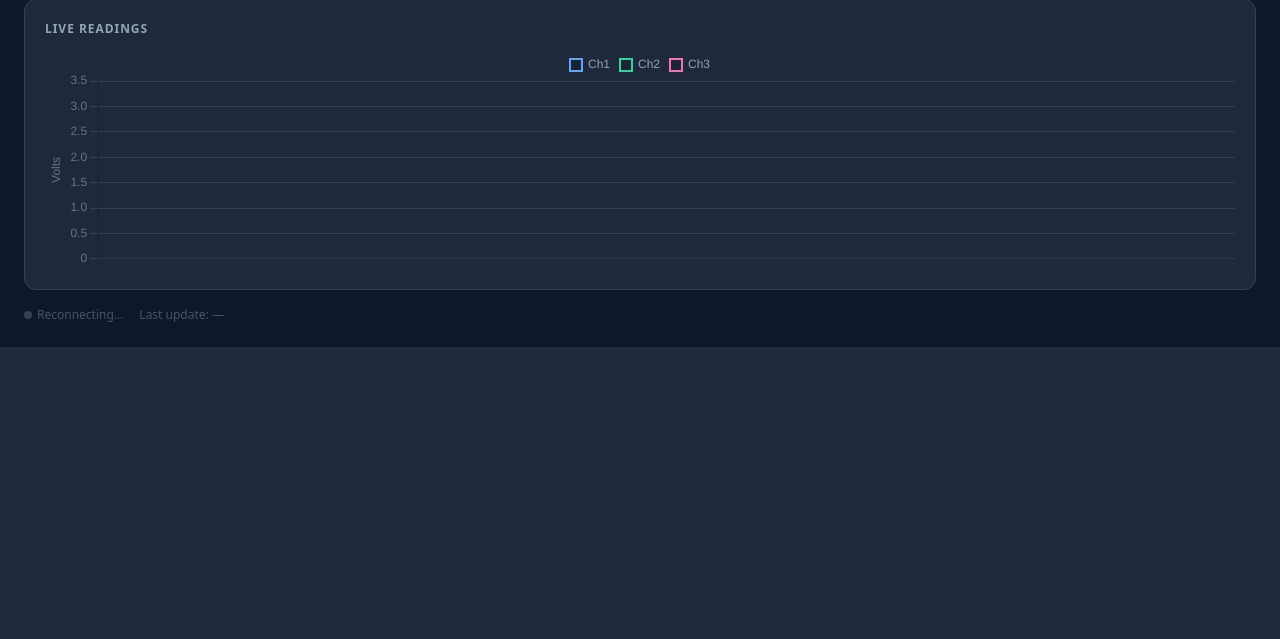
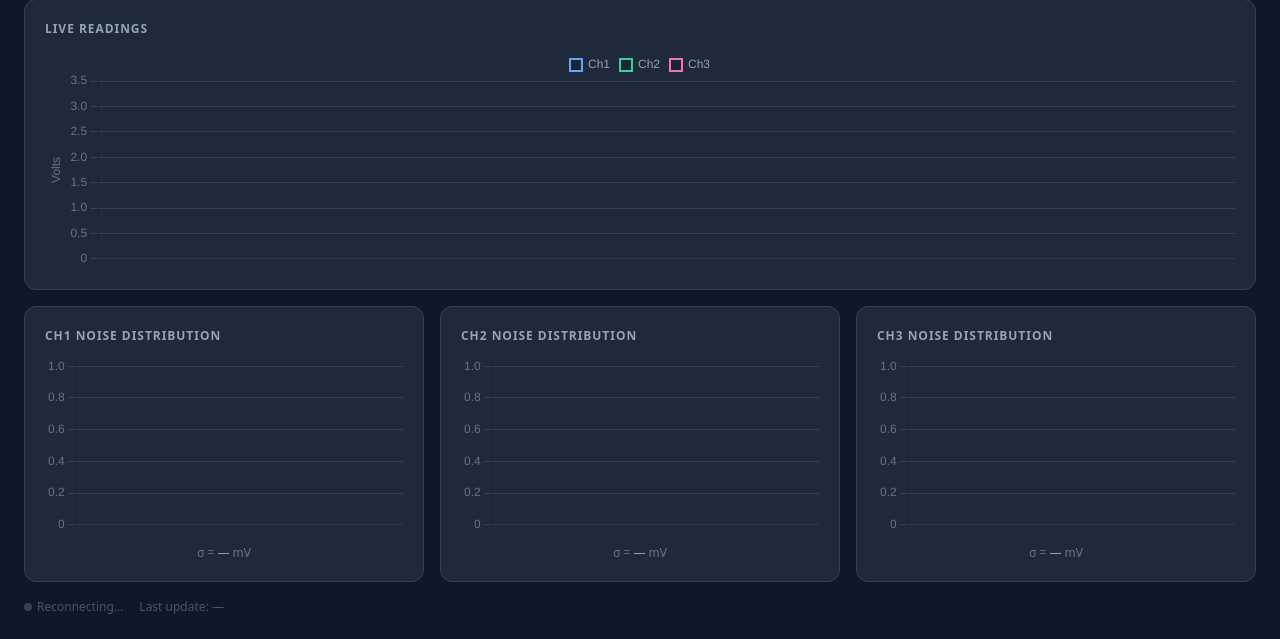
Before and after one commit to Charlotte-Knight/gas-test-daq, a FastAPI app: page / in a window 1280 px wide. Shown: the part 523-1162 px from the top of the page. Before the commit the page ends 870 px from the top, so only its background shows below. Run offline with FastAPI, Linux system fonts and the light colour scheme; data that the repository does not hold is empty.

Commit message:
histograms on dashboard to eval noise

```diff
--- a/daq.py
+++ b/daq.py
@@ -38,6 +38,7 @@ import logging
 import math
 import random
 import threading
+lock = threading.Lock()
 
 import time
 
@@ -47,6 +48,11 @@ from database import engine, get_mode
 from models import Measurement, Mode
 
 import revpimodio2
+
+from collections import deque
+
+buffers = [deque(maxlen=100) for _ in range(3)]
+latest_values = [None for _ in range(3)]
 
 logger = logging.getLogger(__name__)
 
@@ -59,10 +65,9 @@ rpi = revpimodio2.RevPiModIO(autorefresh=True)
 
 def read_adc() -> tuple[float, float, float]:
     """Return (ch1, ch2, ch3) voltages. Currently simulated."""
-    with adc_lock:
-      ch1 = rpi.io.AnalogInput_1.value / 1000
-      ch2 = rpi.io.AnalogInput_2.value / 1000
-      ch3 = rpi.io.AnalogInput_3.value / 1000
+    ch1 = rpi.io.AnalogInput_1.value / 1000
+    ch2 = rpi.io.AnalogInput_2.value / 1000
+    ch3 = rpi.io.AnalogInput_3.value / 1000
     return ch1, ch2, ch3
 
 
@@ -110,16 +115,9 @@ def compute_outputs(mode: Mode, ch1: float, ch2: float, ch3: float) -> tuple[boo
 # ---------------------------------------------------------------------------
 
 class DAQThread(threading.Thread):
-    """
-    Background thread that samples the ADC, resolves outputs for the current
-    mode, drives GPIO, and persists each measurement to SQLite.
-
-    The thread runs as a daemon so it exits automatically when the main
-    process shuts down. Call `stop()` for a clean shutdown.
-    """
-
-    def __init__(self, interval: float = 1.0) -> None:
-        super().__init__(name="daq-thread", daemon=True)
+    def __init__(self, name: str, interval: float = 1.0) -> None:
+        super().__init__(name=name,  daemon=True)
+        self.name = name
         self.interval = interval
         self._stop_event = threading.Event()
 
@@ -128,25 +126,39 @@ class DAQThread(threading.Thread):
         self._stop_event.set()
 
     def run(self) -> None:
-        logger.info("DAQ thread started (interval=%.1fs)", self.interval)
+        logger.info("%s thread started (interval=%.1fs)", self.name, self.interval)
         while not self._stop_event.is_set():
             start = time.monotonic()
             try:
                 self._tick()
             except Exception:
-                logger.exception("Error in DAQ tick — continuing")
+                logger.exception("Error in tick — continuing")
 
             # Sleep for the remainder of the interval to keep a steady rate
             elapsed = time.monotonic() - start
             sleep_for = max(0.0, self.interval - elapsed)
             self._stop_event.wait(timeout=sleep_for)
 
-        logger.info("DAQ thread stopped")
+        logger.info("%s thread stopped", self.name)
 
     def _tick(self) -> None:
-        ch1, ch2, ch3 = read_adc()
+        pass
 
+
+class DatabaseThread(DAQThread):
+    def __init__(self, interval: float = 1.0) -> None:
+        super().__init__(name="SamplerThread", interval=interval)
+
+    def _tick(self) -> None:
         with Session(engine) as session:
+            with lock:
+                ch1, ch2, ch3 = latest_values
+
+            if ch1 is None or ch2 is None or ch3 is None:
+                # No valid readings yet — skip this tick
+                logger.debug("No valid ADC readings yet, skipping tick")
+                return
+
             mode = get_mode(session)
             out1, out2 = compute_outputs(mode, ch1, ch2, ch3)
 
@@ -166,3 +178,16 @@ class DAQThread(threading.Thread):
                 "Saved: ch1=%.3f ch2=%.3f ch3=%.3f out1=%s out2=%s mode=%s",
                 ch1, ch2, ch3, out1, out2, mode.value,
             )
+
+class SamplerThread(DAQThread):
+    def __init__(self, interval: float = 1.0) -> None:
+        super().__init__(name="DatabaseThread", interval=interval)
+
+    def _tick(self) -> None:
+        global latest_values
+        ch1, ch2, ch3 = read_adc()
+        with lock:
+            latest_values = (ch1, ch2, ch3)
+            buffers[0].append(ch1)
+            buffers[1].append(ch2)
+            buffers[2].append(ch3)
--- a/main.py
+++ b/main.py
@@ -9,8 +9,10 @@ from fastapi.responses import HTMLResponse, StreamingResponse
 from sqlmodel import Session, select
 
 from database import get_mode, get_session, init_db, set_mode
-from daq import DAQThread
+from daq import SamplerThread, DatabaseThread, buffers
 from models import Measurement, Mode
+
+import numpy as np
 
 logging.basicConfig(
     level=logging.INFO,
@@ -22,21 +24,27 @@ logger = logging.getLogger(__name__)
 # Application lifespan — starts/stops the DAQ thread alongside FastAPI
 # ---------------------------------------------------------------------------
 
-_daq_thread: DAQThread | None = None
+_sampler_thread: SamplerThread | None = None
+_database_thread: DatabaseThread | None = None
 
 
 @asynccontextmanager
 async def lifespan(app: FastAPI):
-    global _daq_thread
+    global _sampler_thread, _database_thread
     init_db()
-    _daq_thread = DAQThread(interval=1.0)
-    _daq_thread.start()
-    logger.info("DAQ thread launched")
+    _sampler_thread = SamplerThread(interval=0.1)
+    _database_thread = DatabaseThread(interval=1.0)
+    _sampler_thread.start()
+    _database_thread.start()
+    logger.info("DAQ threads launched")
     yield
-    if _daq_thread:
-        _daq_thread.stop()
-        _daq_thread.join(timeout=5)
-    logger.info("DAQ thread shut down")
+    if _sampler_thread:
+        _sampler_thread.stop()
+        _sampler_thread.join(timeout=5)
+    if _database_thread:
+        _database_thread.stop()
+        _database_thread.join(timeout=5)
+    logger.info("DAQ threads shut down")
 
 
 app = FastAPI(title="DAQ & Control", lifespan=lifespan)
@@ -135,3 +143,33 @@ async def stream(session: DbSession) -> StreamingResponse:
 def dashboard() -> str:
     with open("templates/index.html") as f:
         return f.read()
+
+@app.get("/buffer")
+def get_buffer() -> dict[str, list[float]]:
+    return {
+        "ch1": list(buffers[0]),
+        "ch2": list(buffers[1]),
+        "ch3": list(buffers[2])
+        }
+
+@app.get("/buffer/stats")
+def get_buffer_stats() -> dict:
+    result = {}
+    for i, (ch, buf) in enumerate(zip(["ch1", "ch2", "ch3"], buffers)):
+        samples = list(buf)
+        if len(samples) < 2:
+            result[ch] = None
+            continue
+
+        edges = np.arange(min(samples), max(samples), 0.001)
+
+        counts, bin_edges = np.histogram(samples, bins=edges)
+        result[ch] = {
+            "mean":   round(np.mean(samples), 5),
+            "std":    round(np.std(samples), 5),
+            "min":    round(min(samples), 5),
+            "max":    round(max(samples), 5),
+            "counts": counts.tolist(),
+            "edges":  bin_edges.tolist(),
+        }
+    return result
--- a/requirements.txt
+++ b/requirements.txt
@@ -2,3 +2,4 @@ fastapi[standard]>=0.111.0
 uvicorn[standard]>=0.29.0
 sqlmodel>=0.0.19
 revpimodio2
+numpy
--- a/templates/index.html
+++ b/templates/index.html
@@ -180,6 +180,54 @@
   </div>
 </div>
 
+<!-- <div class="card" style="grid-column: 1 / -1; margin-top: 16px;">
+  <h2>Noise Distribution (last 100 samples)</h2>
+  <div style="display: grid; grid-template-columns: repeat(3, 1fr); gap: 16px; margin-top: 12px;">
+    <div><canvas id="hist-ch1"></canvas></div>
+    <div><canvas id="hist-ch2"></canvas></div>
+    <div><canvas id="hist-ch3"></canvas></div>
+  </div>
+  <div style="display: grid; grid-template-columns: repeat(3, 1fr); gap: 16px; margin-top: 10px; text-align: center; font-size: 0.75rem; color: #64748b;">
+    <div>Ch1 σ = <span id="std-ch1" style="color:#60a5fa">—</span> mV</div>
+    <div>Ch2 σ = <span id="std-ch2" style="color:#34d399">—</span> mV</div>
+    <div>Ch3 σ = <span id="std-ch3" style="color:#f472b6">—</span> mV</div>
+  </div>
+</div> -->
+
+<div class="grid grid-3" style="margin-top: 16px;">
+
+  <div class="card">
+    <h2>Ch1 Noise Distribution</h2>
+    <div style="position: relative; height: 180px;">
+      <canvas id="hist-ch1"></canvas>
+    </div>
+    <div style="text-align: center; margin-top: 8px; font-size: 0.75rem; color: #64748b;">
+      σ = <span id="std-ch1" style="color:#60a5fa">—</span> mV
+    </div>
+  </div>
+
+  <div class="card">
+    <h2>Ch2 Noise Distribution</h2>
+    <div style="position: relative; height: 180px;">
+      <canvas id="hist-ch2"></canvas>
+    </div>
+    <div style="text-align: center; margin-top: 8px; font-size: 0.75rem; color: #64748b;">
+      σ = <span id="std-ch2" style="color:#34d399">—</span> mV
+    </div>
+  </div>
+
+  <div class="card">
+    <h2>Ch3 Noise Distribution</h2>
+    <div style="position: relative; height: 180px;">
+      <canvas id="hist-ch3"></canvas>
+    </div>
+    <div style="text-align: center; margin-top: 8px; font-size: 0.75rem; color: #64748b;">
+      σ = <span id="std-ch3" style="color:#f472b6">—</span> mV
+    </div>
+  </div>
+
+</div>
+
 <div class="footer">
   <span><span class="status-dot" id="status-dot"></span><span id="status-text">Connecting…</span></span>
   <span>Last update: <span id="ts">—</span></span>
@@ -284,6 +332,56 @@
     .then(r => r.json())
     .then(d => highlightMode(d.mode))
     .finally(connect);
+
+  const histCharts = [
+    new Chart(document.getElementById("hist-ch1"), {
+      type: "bar",
+      data: { labels: [], datasets: [{ data: [], backgroundColor: "#60a5fa55",
+        borderColor: "#60a5fa", borderWidth: 1,
+        barPercentage: 1.0, categoryPercentage: 1.0 }] },
+      options: { animation: false, responsive: true, plugins: { legend: { display: false } },
+        scales: { x: { ticks: { color: "#64748b", maxTicksLimit: 5 }, grid: { color: "#334155" } },
+                  y: { ticks: { color: "#64748b" }, grid: { color: "#334155" } } } },
+    }),
+    new Chart(document.getElementById("hist-ch2"), {
+      type: "bar",
+      data: { labels: [], datasets: [{ data: [], backgroundColor: "#34d39955",
+        borderColor: "#34d399", borderWidth: 1,
+        barPercentage: 1.0, categoryPercentage: 1.0 }] },
+      options: { animation: false, responsive: true, plugins: { legend: { display: false } },
+        scales: { x: { ticks: { color: "#64748b", maxTicksLimit: 5 }, grid: { color: "#334155" } },
+                  y: { ticks: { color: "#64748b" }, grid: { color: "#334155" } } } },
+    }),
+    new Chart(document.getElementById("hist-ch3"), {
+      type: "bar",
+      data: { labels: [], datasets: [{ data: [], backgroundColor: "#f472b655",
+        borderColor: "#f472b6", borderWidth: 1,
+        barPercentage: 1.0, categoryPercentage: 1.0 }] },
+      options: { animation: false, responsive: true, plugins: { legend: { display: false } },
+        scales: { x: { ticks: { color: "#64748b", maxTicksLimit: 5 }, grid: { color: "#334155" } },
+                  y: { ticks: { color: "#64748b" }, grid: { color: "#334155" } } } },
+    }),
+  ];
+
+
+    async function updateHistograms() {
+      const res  = await fetch("/buffer/stats");
+      const data = await res.json();
+
+      ["ch1", "ch2", "ch3"].forEach((ch, i) => {
+        const s = data[ch];
+        if (!s) return;
+
+        histCharts[i].data.labels              = s.edges.slice(0, -1).map(e => e.toFixed(4));
+        histCharts[i].data.datasets[0].data    = s.counts;
+        histCharts[i].update("none");
+
+        document.getElementById(`std-${ch}`).textContent = (s.std * 1000).toFixed(2);
+      });
+    }
+
+    setInterval(updateHistograms, 1000);
+    updateHistograms();
 </script>
 </body>
 </html>
```
